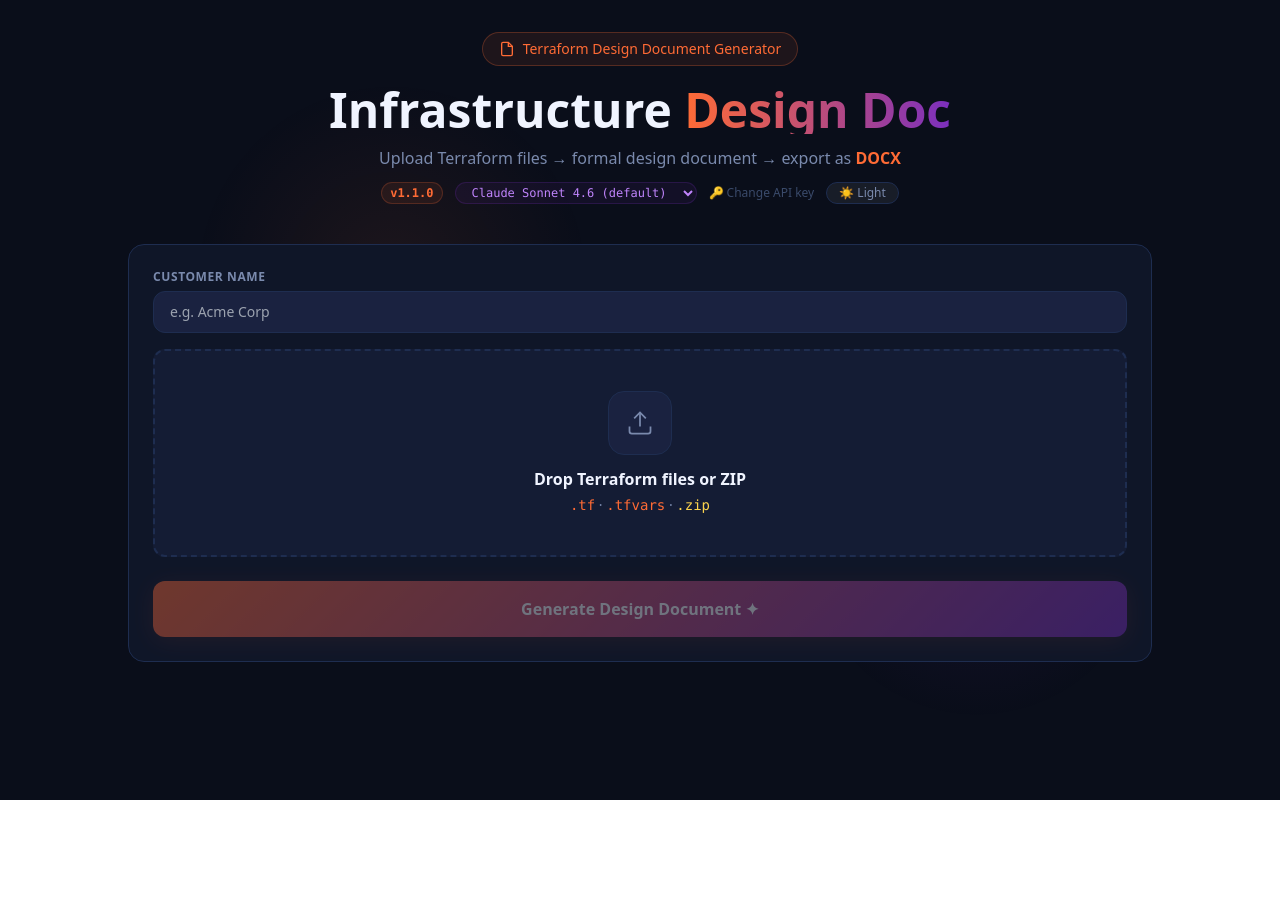
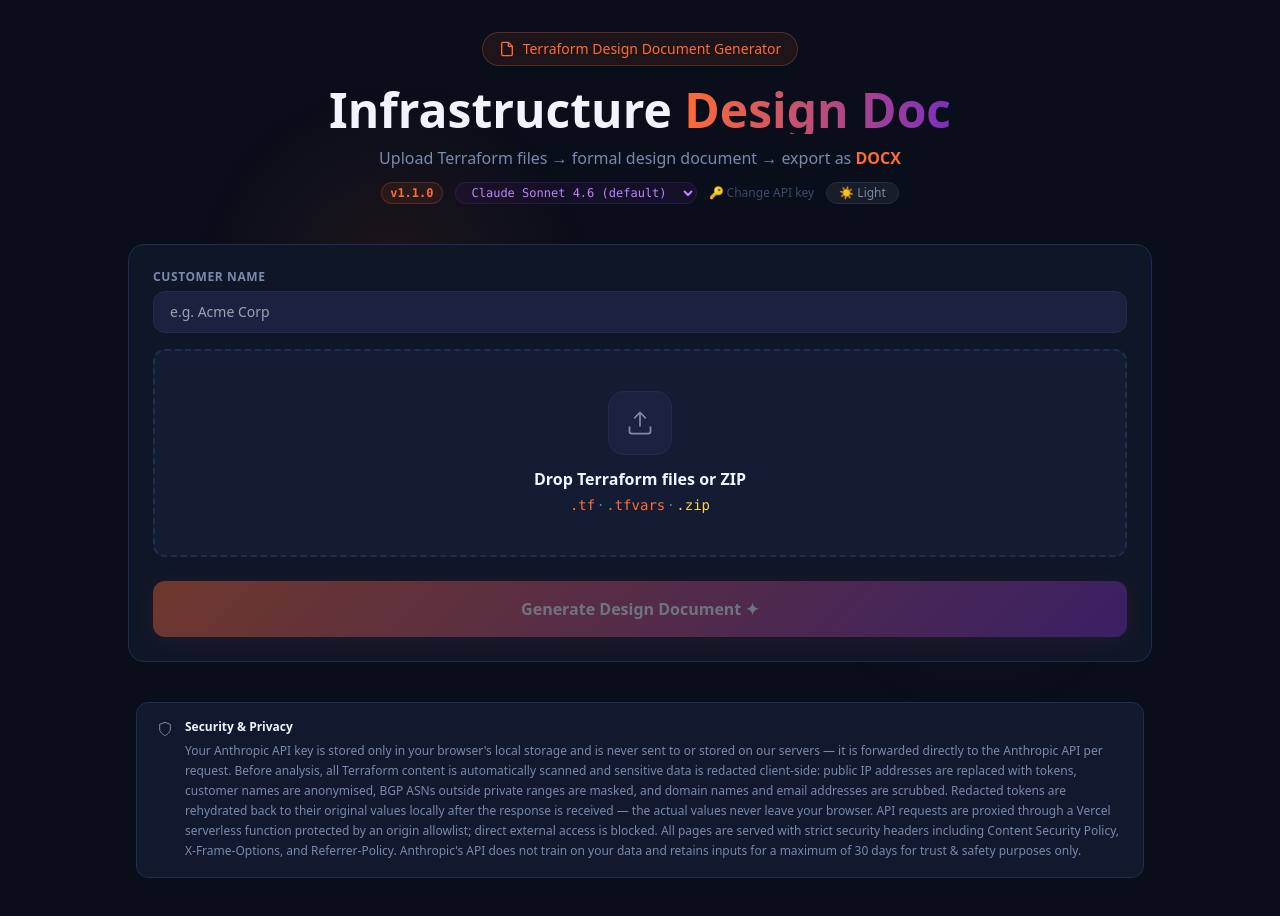
Before and after one commit to rtrentinavx/terraform-design-doc, a React (Vite) app: page / in a window 1280 px wide. Shown: the top 916 px of the page. Before the commit the page ends 800 px from the top, so only its background shows below. Built offline with nearby package versions, Linux system fonts and the light colour scheme.

Commit message:
Add security disclaimer footer
Lists all security measures in plain language:
API key browser-only storage, client-side PII redaction/rehydration,
origin allowlist on API proxy, CSP/security headers, Anthropic data policy.

Co-Authored-By: Claude Sonnet 4.6 (1M context) <noreply@anthropic.com>

```diff
--- a/src/App.tsx
+++ b/src/App.tsx
@@ -1756,6 +1756,25 @@ export default function App(){
           </div>
         )}
       </div>
+      {/* Security disclaimer */}
+      <div className="max-w-5xl mx-auto mt-10 mb-4 px-2" style={{zIndex:1,position:"relative"}}>
+        <div className="rounded-xl px-5 py-4" style={{background:`${AV.nl}80`,border:`1px solid ${AV.nb}`}}>
+          <div className="flex items-start gap-3">
+            <svg viewBox="0 0 24 24" fill="none" stroke="currentColor" strokeWidth="1.5" className="w-4 h-4 mt-0.5 shrink-0" style={{color:AV.tm}}><path d="M12 22s8-4 8-10V5l-8-3-8 3v7c0 6 8 10 8 10z"/></svg>
+            <div>
+              <p className="text-xs font-semibold mb-1.5" style={{color:AV.tp}}>Security &amp; Privacy</p>
+              <p className="text-xs leading-5" style={{color:AV.tm}}>
+                Your Anthropic API key is stored only in your browser's local storage and is never sent to or stored on our servers — it is forwarded directly to the Anthropic API per request.
+                Before analysis, all Terraform content is automatically scanned and sensitive data is redacted client-side: public IP addresses are replaced with tokens, customer names are anonymised, BGP ASNs outside private ranges are masked, and domain names and email addresses are scrubbed.
+                Redacted tokens are rehydrated back to their original values locally after the response is received — the actual values never leave your browser.
+                API requests are proxied through a Vercel serverless function protected by an origin allowlist; direct external access is blocked.
+                All pages are served with strict security headers including Content Security Policy, X-Frame-Options, and Referrer-Policy.
+                Anthropic's API does not train on your data and retains inputs for a maximum of 30 days for trust &amp; safety purposes only.
+              </p>
+            </div>
+          </div>
+        </div>
+      </div>
     </div>
   );
 }
```
